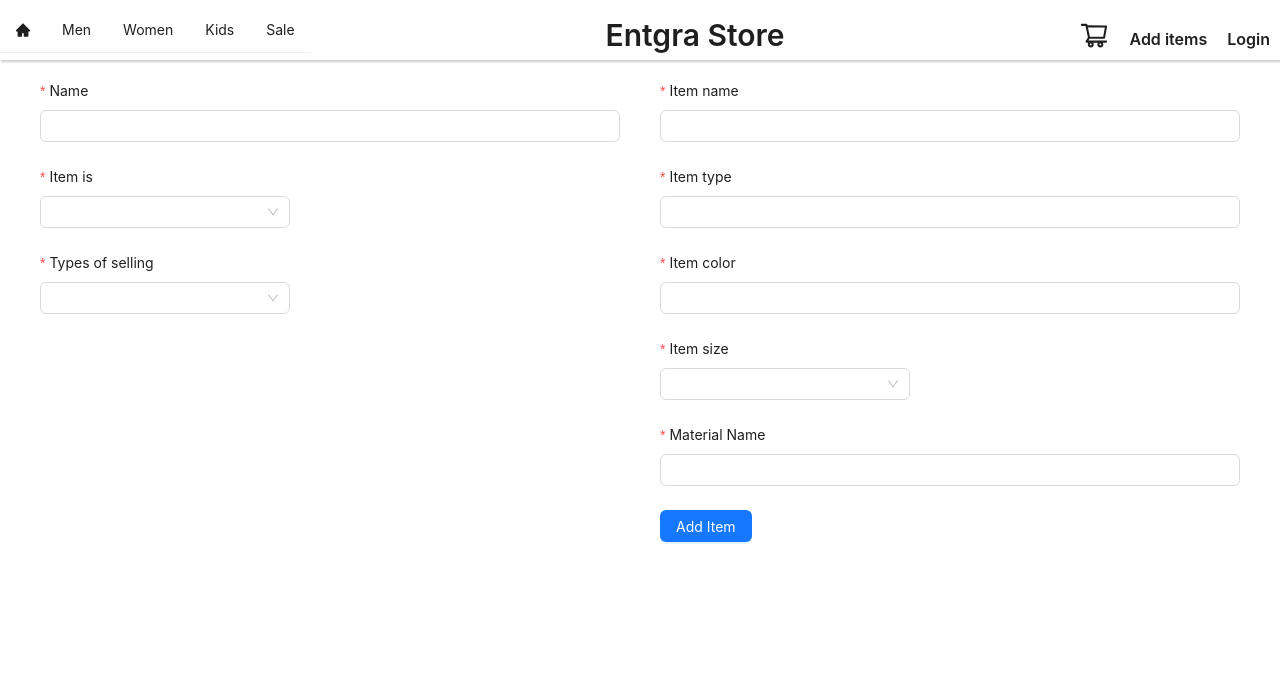
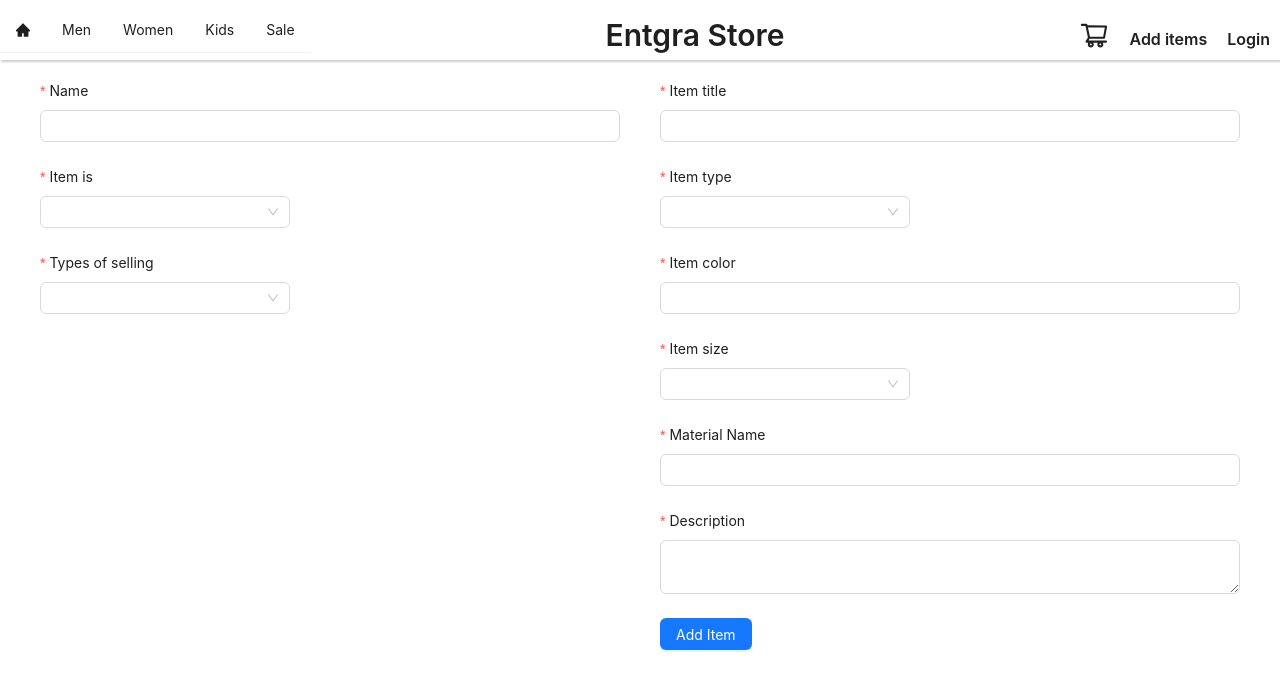
Before and after one commit to Sanduranga/p16_clothing-app, a React (Vite) app: page /add-items in a window 1280 px wide. Shown: the top 690 px of the page. Built offline with nearby package versions, Linux system fonts and the light colour scheme.

Commit message:
refactor

```diff
--- a/src/components/add-items-form.tsx
+++ b/src/components/add-items-form.tsx
@@ -15,7 +15,7 @@
       body: JSON.stringify({
         itemColor: data.itemColor,
         itemIs: data.itemIs,
-        itemName: data.itemName,
+        itemTitle: data.itemTitle,
         itemSize: data.itemSize,
         itemType: data.itemType,
         materialName: data.materialName,
@@ -26,6 +26,7 @@
         sellingType: data.sellingType,
         sellingPrice: data.sellingPrice,
         stockClearingPrice: data.stockClearingPrice,
+        description: data.description,
       }),
     });
     if (res.ok) {
@@ -139,7 +140,11 @@
                     },
                   ]}
                 >
-                  <Input type="number" />
+                  <Input
+                    variant="filled"
+                    style={{ borderColor: "#1d914c" }}
+                    type="number"
+                  />
                 </Form.Item>
                 <Form.Item
                   label="Add Percentage"
@@ -151,7 +156,11 @@
                     },
                   ]}
                 >
-                  <Input type="number" />
+                  <Input
+                    variant="filled"
+                    style={{ borderColor: "#1d914c" }}
+                    type="number"
+                  />
                 </Form.Item>
               </>
             )}
@@ -166,7 +175,11 @@
                 },
               ]}
             >
-              <Input type="number" />
+              <Input
+                variant="filled"
+                style={{ borderColor: "#1d914c" }}
+                type="number"
+              />
             </Form.Item>
           )}
           {item.sellingType === "stockClearing" && (
@@ -180,7 +193,11 @@
                 },
               ]}
             >
-              <Input type="number" />
+              <Input
+                variant="filled"
+                style={{ borderColor: "#1d914c" }}
+                type="number"
+              />
             </Form.Item>
           )}
           {item.sellingType === "normal" && item.itemIs === "ourProduct" && (
@@ -194,7 +211,11 @@
                 },
               ]}
             >
-              <Input type="number" />
+              <Input
+                variant="filled"
+                style={{ borderColor: "#1d914c" }}
+                type="number"
+              />
             </Form.Item>
           )}
         </div>
@@ -206,8 +227,8 @@
                 message: "Please enter item name",
               },
             ]}
-            label="Item name"
-            name="itemName"
+            label="Item title"
+            name="itemTitle"
           >
             <Input />
           </Form.Item>
@@ -218,11 +239,25 @@
             rules={[
               {
                 required: true,
-                message: "Please enter item type",
+                message: "Please select item type",
               },
             ]}
           >
-            <Input />
+            <Select
+              style={{ width: 250 }}
+              options={[
+                { value: "mensShirts", label: "Men's Shirts" },
+                { value: "mensGeans", label: "Men's Geans" },
+                { value: "mensShoes", label: "Men's Shoes" },
+                { value: "womensBlouses", label: "Women's Blouses" },
+                { value: "womensGeans", label: "Women's Geans" },
+                { value: "womensshoes", label: "Women's Shoes" },
+                { value: "womensBags", label: "Women's Bags" },
+                { value: "kidsDresses", label: "Kids Dresses" },
+                { value: "kidsShoes", label: "Kids Shoes" },
+                { value: "kidsBags", label: "Kids Bags" },
+              ]}
+            />
           </Form.Item>
           <Form.Item
             label="Item color"
@@ -270,6 +305,18 @@
           >
             <Input />
           </Form.Item>
+          <Form.Item
+            rules={[
+              {
+                required: true,
+                message: "Please enter description",
+              },
+            ]}
+            label="Description"
+            name="itemDescription"
+          >
+            <Input.TextArea />
+          </Form.Item>
 
           <Form.Item>
             <Button loading={load} type="primary" htmlType="submit">
--- a/src/components/nav-bar.tsx
+++ b/src/components/nav-bar.tsx
@@ -39,12 +39,12 @@
                 key: "mens-shirts",
               },
               {
+                label: "Men's Geans",
+                key: "mens-geans",
+              },
+              {
                 label: "Men's Shoes",
                 key: "mens-shoes",
-              },
-              {
-                label: "Men's Watches",
-                key: "mens-watches",
               },
             ],
           },
@@ -53,24 +53,20 @@
             key: "women",
             children: [
               {
-                label: "Women's Dresses",
-                key: "womens-dresses",
+                label: "Women's Blouses",
+                key: "womens-blouses",
+              },
+              {
+                label: "Women's Geans",
+                key: "womens-geans",
               },
               {
                 label: "Women's Shoes",
                 key: "womens-shoes",
               },
               {
-                label: "Women's Watches",
-                key: "womens-watches",
-              },
-              {
                 label: "Women's Bags",
                 key: "womens-bags",
-              },
-              {
-                label: "Women's Jewellery",
-                key: "womens-jewellery",
               },
             ],
           },
@@ -85,10 +81,6 @@
               {
                 label: "Kids Shoes",
                 key: "kids-shoes",
-              },
-              {
-                label: "Kids Watches",
-                key: "kids-watches",
               },
               {
                 label: "Kids Bags",
--- a/src/types/types.ts
+++ b/src/types/types.ts
@@ -36,7 +36,7 @@
 export interface itemTypes {
   name: string;
   materialName: string;
-  itemName: string;
+  itemTitle: string;
   buyingPrice: number;
   sellingType: string;
   sellingPrice: number;
@@ -47,4 +47,5 @@
   itemIs: string;
   itemColor: string;
   itemSize: string;
+  description: string;
 }
```
